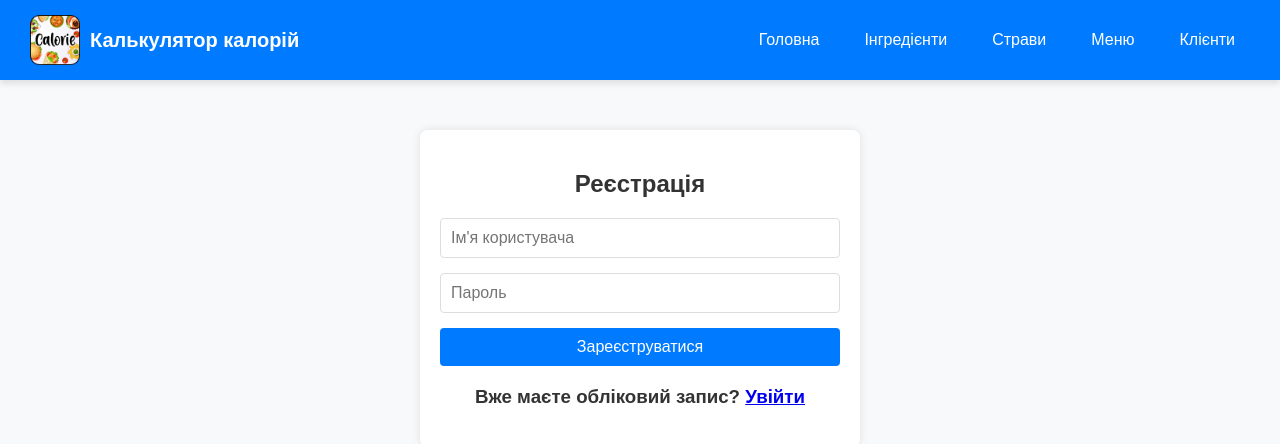
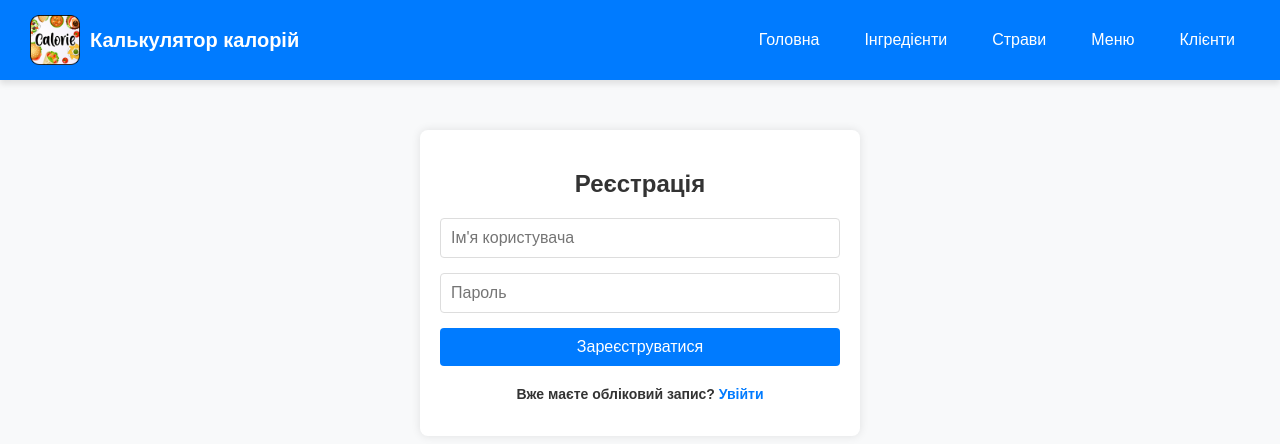
Before and after one commit to VladimirNeon/CalorieCalculator-F, a React (Create React App) app: page /register in a window 1280 px wide. Shown: the top 444 px of the page. Built offline with nearby package versions, Linux system fonts and the light colour scheme.

Commit message:
Update Registration.css

```diff
--- a/src/components/Registration/Registration.css
+++ b/src/components/Registration/Registration.css
@@ -44,3 +44,18 @@
     margin-top: 15px;
     color: green;
 }
+
+.login-link {
+    margin-top: 15px;
+    font-size: 14px;
+    color: #333;
+}
+
+.login-link a {
+    color: #007bff;
+    text-decoration: none;
+}
+
+.login-link a:hover {
+    text-decoration: underline;
+}
```
